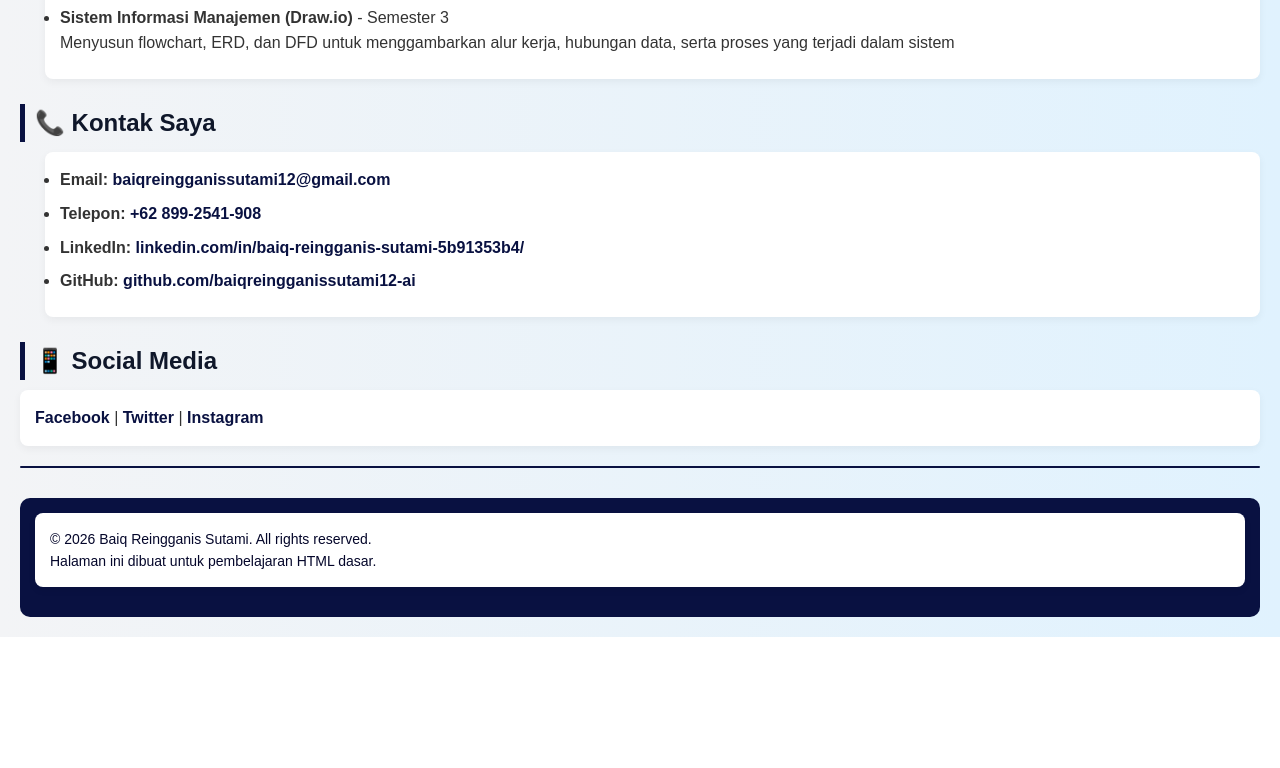
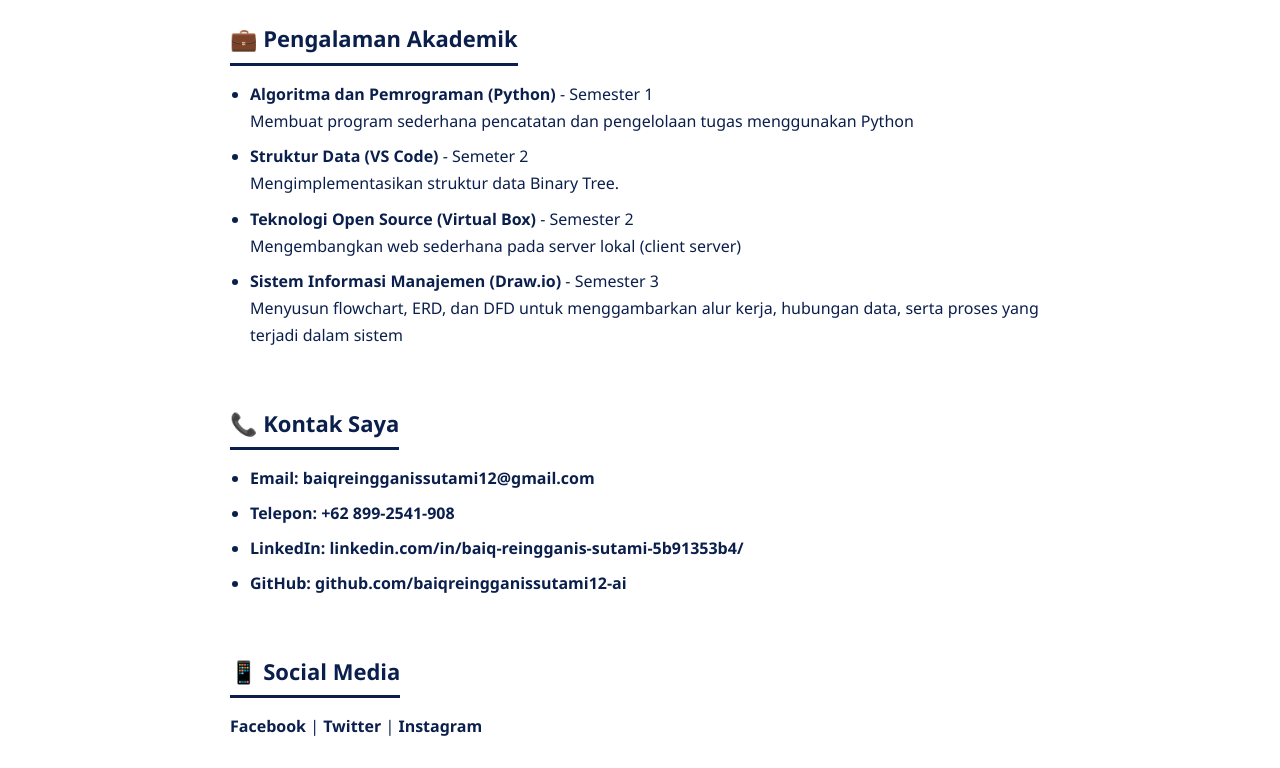
Before and after one commit to baiqreingganissutami12-ai/ganisprofileweb, a plain HTML site: page index.html in a window 1280 px wide. Shown: the part 2032-2800 px from the top of the page. Before the commit the page ends 2669 px from the top, so only its background shows below. Drawn offline with Linux system fonts and the light colour scheme.

Commit message:
Update style dan foto profile

```diff
--- a/index.html
+++ b/index.html
@@ -9,7 +9,7 @@
     <title>Profil Saya - Biodata Lengkap</title>
     <link rel="stylesheet" href="style.css">
 </head>
-<body>
+<body>                                  `
     <!-- HEADER -->
     <header>
         <h1>🌟 BIODATA PRIBADI 🌟</h1>
--- a/style.css
+++ b/style.css
@@ -1,4 +1,4 @@
-/* RESET DASAR */
+/* RESET */
 * {
     margin: 0;
     padding: 0;
@@ -7,55 +7,52 @@
 
 /* BODY */
 body {
-    font-family: Arial, Helvetica, sans-serif;
-    background: linear-gradient(to right, #f3f4f6, #e0f2fe);
-    color: #333;
-    line-height: 1.6;
-    padding: 20px;
+    font-family: 'Segoe UI', sans-serif;
+    background-color: #ffffff; /* putih */
+    color: #0b1f4d; /* navy */
+    line-height: 1.7;
+    padding: 40px;
+    max-width: 900px;
+    margin: auto;
 }
 
 /* HEADER */
 header {
     text-align: center;
-    padding: 20px;
-    background-color: #091141;
+    padding: 25px;
+    background-color: #0b1f4d; /* navy */
     color: white;
     border-radius: 10px;
-    margin-bottom: 25px;
+    margin-bottom: 30px;
 }
 
-header h1 {
-    font-size: 28px;
+/* FOTO */
+img {
+    display: block;
+    margin: 25px auto;
+    border-radius: 15px;
+    box-shadow: 0 8px 20px rgba(0,0,0,0.15);
 }
 
 /* JUDUL SECTION */
 h2 {
-    margin-top: 25px;
-    margin-bottom: 10px;
-    color: #0f172a;
-    border-left: 5px solid #091141;
-    padding-left: 10px;
-}
-
-/* FOTO PROFIL */
-img {
-    display: block;
-    margin: 15px auto;
-    border-radius: 15px;
-    box-shadow: 0 4px 10px rgba(0,0,0,0.2);
-    object-fit: cover;
+    margin-top: 35px;
+    margin-bottom: 15px;
+    font-size: 22px;
+    display: inline-block; /* supaya garis tidak full */
+    border-bottom: 3px solid #0b1f4d; /* navy */
+    padding-bottom: 5px;
 }
 
 /* PARAGRAF */
 p {
-    margin-bottom: 15px;
-    text-align: justify;
+    margin-bottom: 18px;
 }
 
 /* LIST */
 ul, ol {
-    margin-left: 25px;
-    margin-bottom: 15px;
+    margin-left: 20px;
+    margin-bottom: 20px;
 }
 
 li {
@@ -64,40 +61,30 @@ li {
 
 /* LINK */
 a {
+    color: #0b1f4d;
     text-decoration: none;
-    color: #091141;
-    font-weight: bold;
+    font-weight: 600;
 }
 
 a:hover {
-    color: #091141;
     text-decoration: underline;
-}
-
-/* SECTION BOX STYLE */
-ul, ol, p {
-    background: white;
-    padding: 15px;
-    border-radius: 8px;
-    box-shadow: 0 3px 8px rgba(0,0,0,0.05);
 }
 
 /* FOOTER */
 footer {
     text-align: center;
-    margin-top: 30px;
-    padding: 15px;
-    background-color: #091141;
-    color: rgb(4, 6, 42);
+    margin-top: 40px;
+    padding: 20px;
+    background-color: #0b1f4d; /* navy */
+    color: white;
     border-radius: 10px;
     font-size: 14px;
 }
 
 /* HR */
 hr {
-    margin: 20px 0;
+    margin: 30px 0;
     border: none;
     height: 2px;
-    background-color: #091141;
-    border-radius: 5px;
+    background-color: #0b1f4d; /* navy */
 }
```
Also changed, not shown: images/WhatsApp Image 2026-02-28 at 23.48.11.jpeg (deleted), images/WhatsApp Image 2026-03-02 at 08.43.33.jpeg (added).
